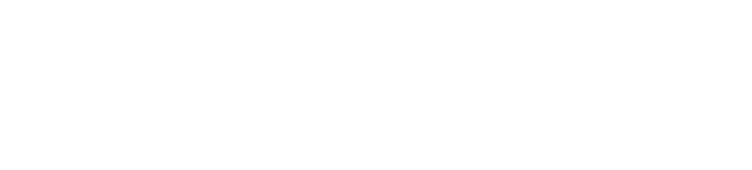
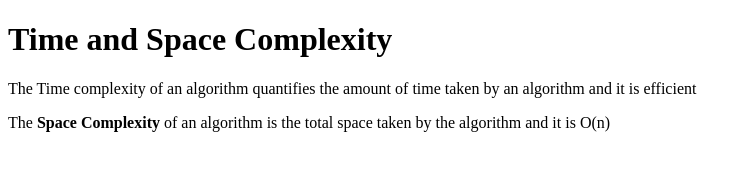
Before and after one commit to acciojob/time-and-space-complexity-megha77777, a website: page main.html in a window 1280 px wide. Shown: the whole page, without its empty margins (0-752 px from the left). Drawn offline with Linux system fonts and the light colour scheme.

Commit message:
created a submission

```diff
--- a/main.html
+++ b/main.html
@@ -8,6 +8,9 @@
 
 <body>
 	<!-- the entire body must be written by student -->
+	<h1>Time and Space Complexity</h1>
+	<p>The Time complexity of an algorithm quantifies the amount of time taken by an algorithm and it is efficient</p>
+	<p>The <b>Space Complexity</b> of an algorithm is the total space taken by the algorithm and it is O(n)</p>
     <script type="text/javascript" src="./script.js">
 </script>
 
```
